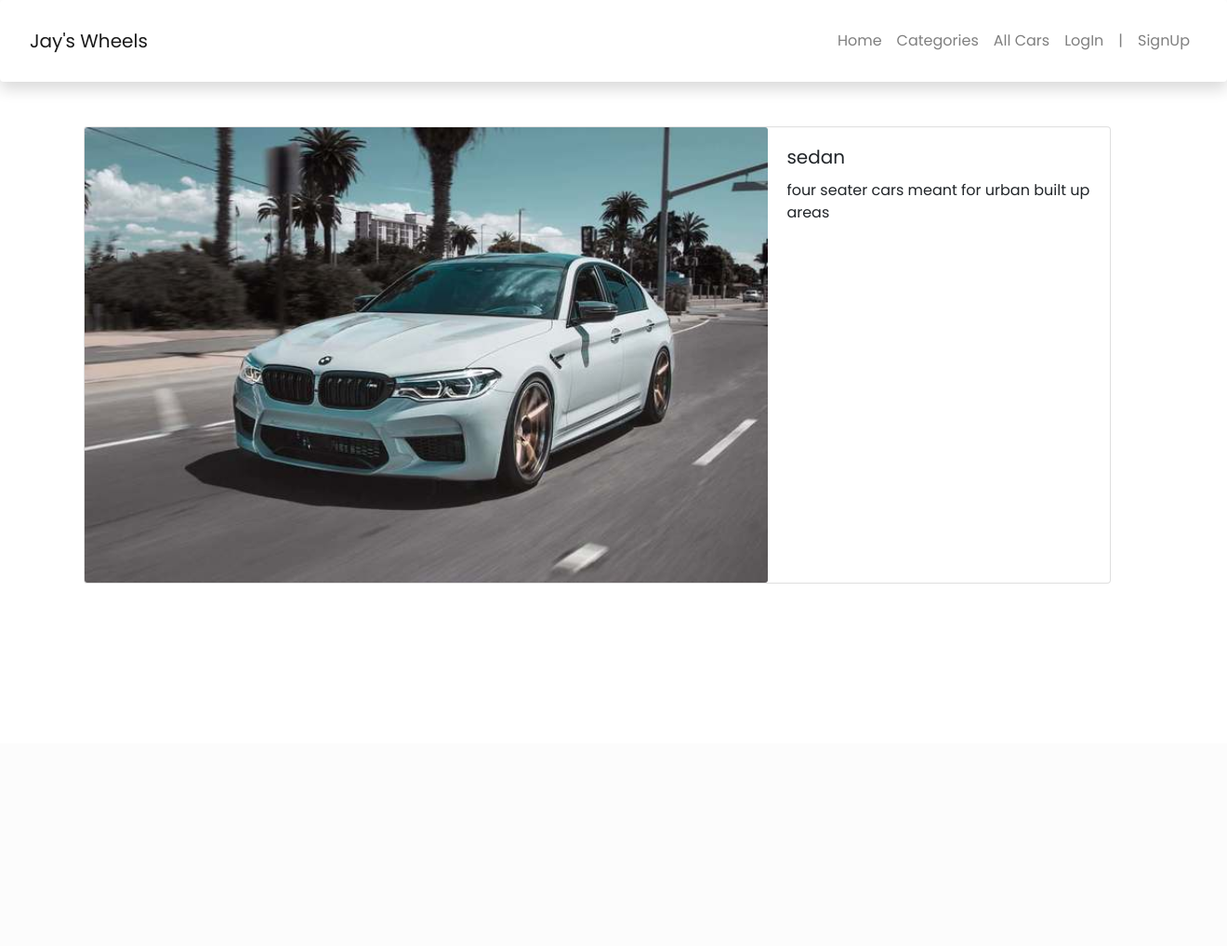
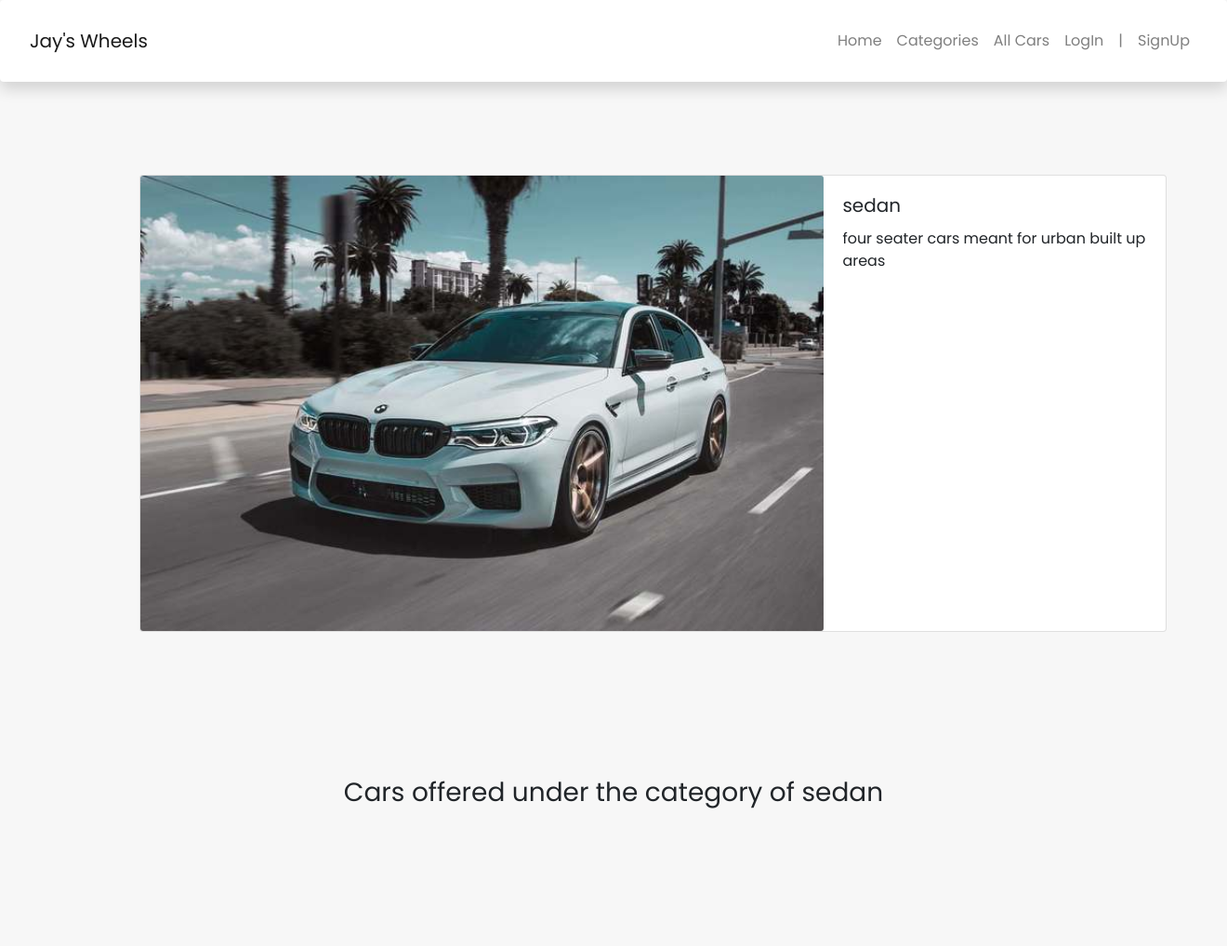
Before and after one commit to Jordan-Rob/jayswheels, a Django app: page /categories/5/ in a window 1320 px wide. Shown: the whole page at 93% size. Before the commit the page ends 628 px from the top, so only its background shows below. Run offline with Django 3.2, Linux system fonts and the light colour scheme; data comes from the database, SQL or seed files in the repository; some libraries are stand-ins or nearby versions.

Commit message:
added some styling

```diff
--- a/templates/base.html
+++ b/templates/base.html
@@ -27,6 +27,10 @@
         margin: 0;
         padding: 0;
         font-family: "Poppins", sans-serif;
+      }
+
+      body{
+        background-color: #f7f7f7;
       }
     </style>
 
--- a/templates/category_detail.html
+++ b/templates/category_detail.html
@@ -1,8 +1,8 @@
 {% extends 'base.html' %}
 {% block content %}
 
-<section>
-    <div class="container">
+<section style=" margin-top:100px; margin-bottom: 140px;">
+    <div class="container" style="margin-left: 150px;">
         <div class="row">
             <div class="card mb-3" style="">
                 <div class="row no-gutters">
@@ -21,6 +21,16 @@
             </div>
         </div>
     </div>
+</section>
+
+<section style="margin-bottom: 140px;">
+  <div class="container">
+    <div class="row">
+      <div class="col col-sm-12" style="text-align: center;">
+        <h3>Cars offered under the category of {{ category.name }}</h3>
+      </div>
+    </div>
+  </div>
 </section>
 
 <section>
```
